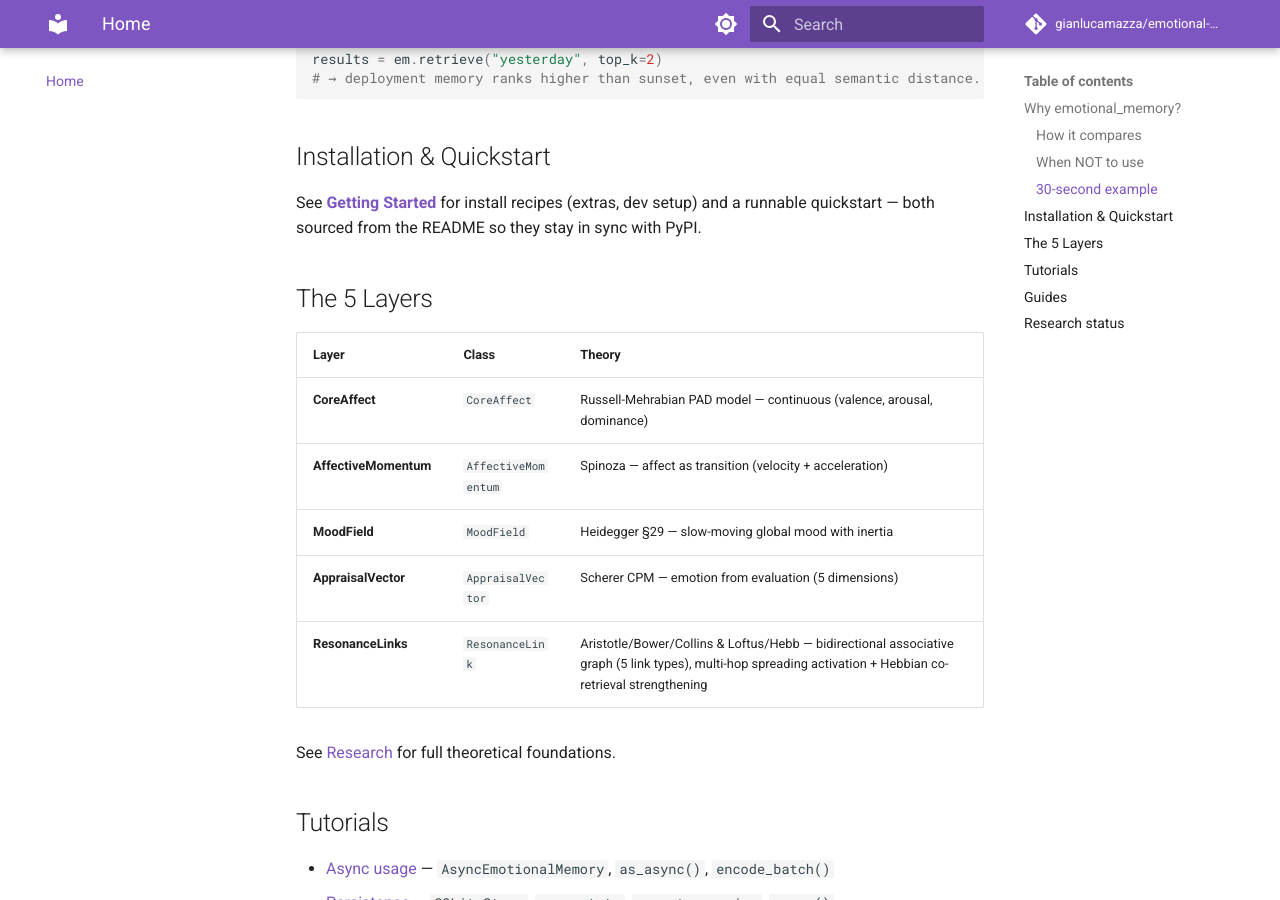
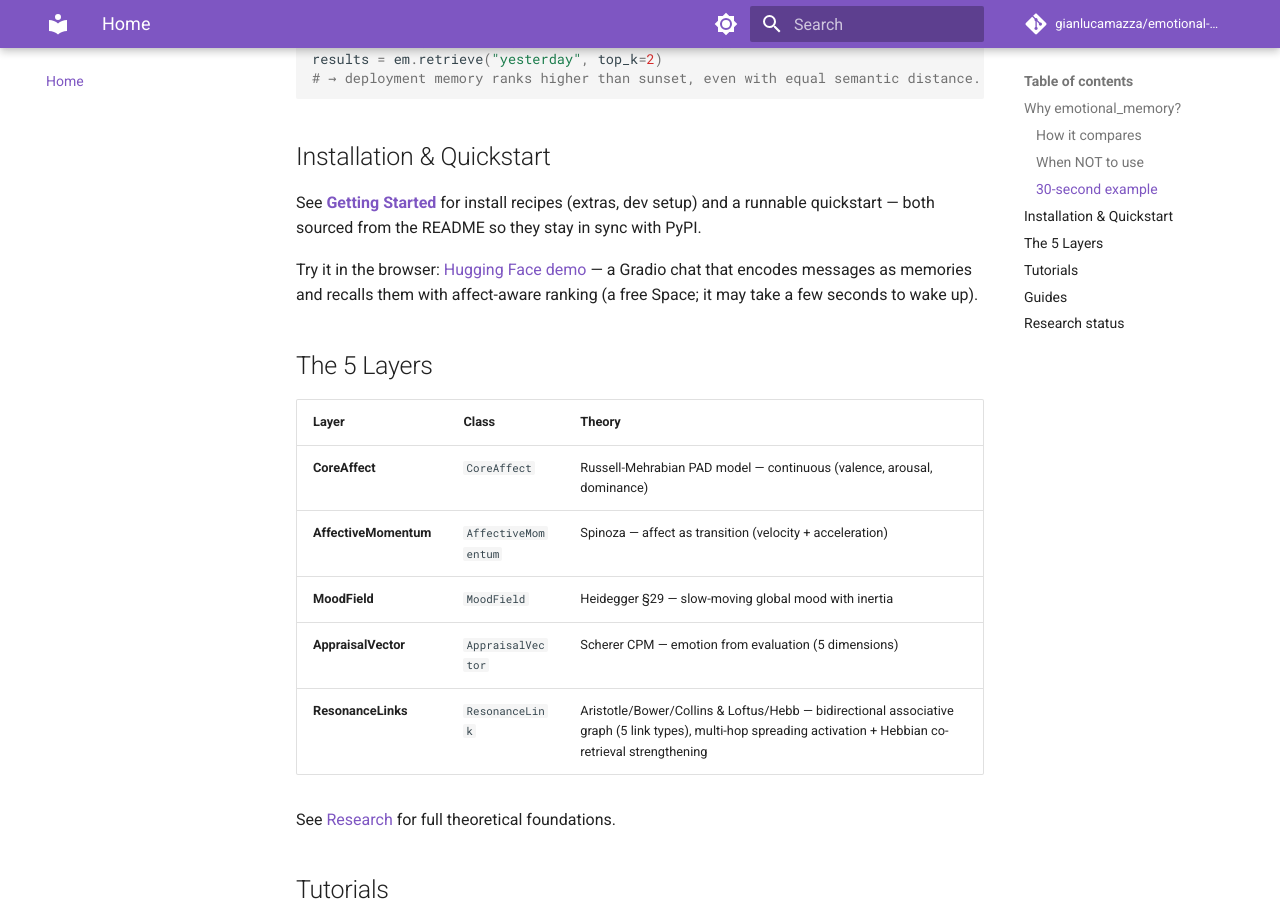
Before and after one commit to gianlucamazza/emotional-memory, an MkDocs documentation site: the page built from docs/index.md, in a window 1280 px wide and 900 px high, scrolled down 2963 px. Built offline with MkDocs 1.6.1 and Material for MkDocs 9.7.7, drawn with Linux system fonts in a browser that asks for light colours; comment, search, counter and statistics services are not loaded.

Commit message:
docs: link the live Hugging Face Gradio demo (#147)
Point README Quickstart and the docs index at the public Space so
people can try the Gradio chat without a local install.

Co-authored-by: Cursor Agent <cursoragent@cursor.com>
Co-authored-by: Gianluca Mazza <gianlucamazza@users.noreply.github.com>

````diff
--- a/README.md
+++ b/README.md
@@ -107,6 +107,8 @@ make install-demo
 ```
 
 ## Quickstart
+
+Try it in the browser: [Hugging Face demo](https://huggingface.co/spaces/homen3/emotional-memory-demo) — a Gradio chat that encodes messages as memories and recalls them with affect-aware ranking (a free Space; it may take a few seconds to wake up).
 
 ```bash
 uv pip install "emotional-memory[sentence-transformers]"
--- a/docs/index.md
+++ b/docs/index.md
@@ -25,6 +25,8 @@ will pick the change up on next build.
 
 See **[Getting Started](getting-started.md)** for install recipes (extras, dev setup) and a
 runnable quickstart — both sourced from the README so they stay in sync with PyPI.
+
+Try it in the browser: [Hugging Face demo](https://huggingface.co/spaces/homen3/emotional-memory-demo) — a Gradio chat that encodes messages as memories and recalls them with affect-aware ranking (a free Space; it may take a few seconds to wake up).
 
 ## The 5 Layers
 
````
Also changed, not shown: CHANGELOG.md (+5 -0 lines).
